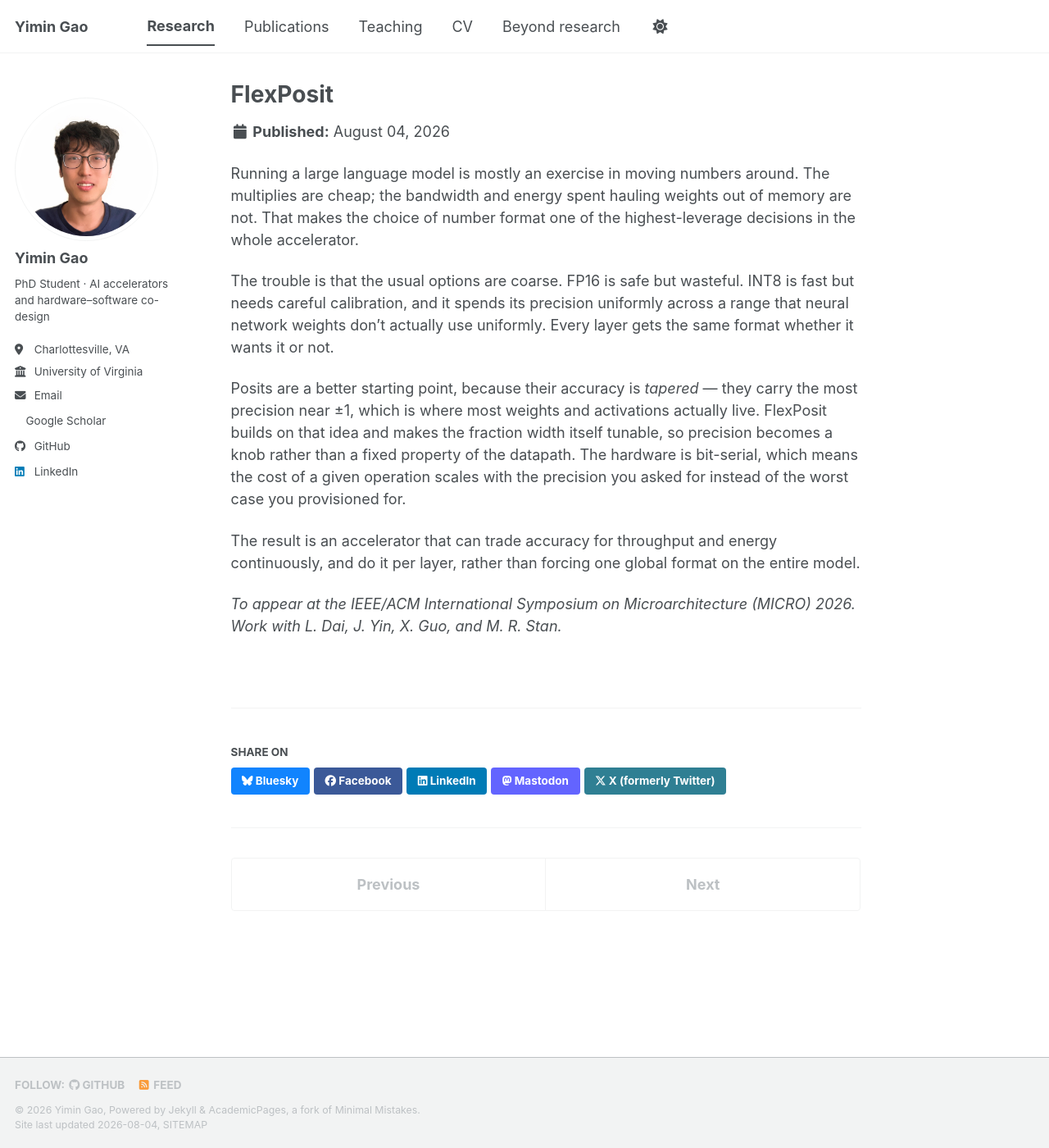
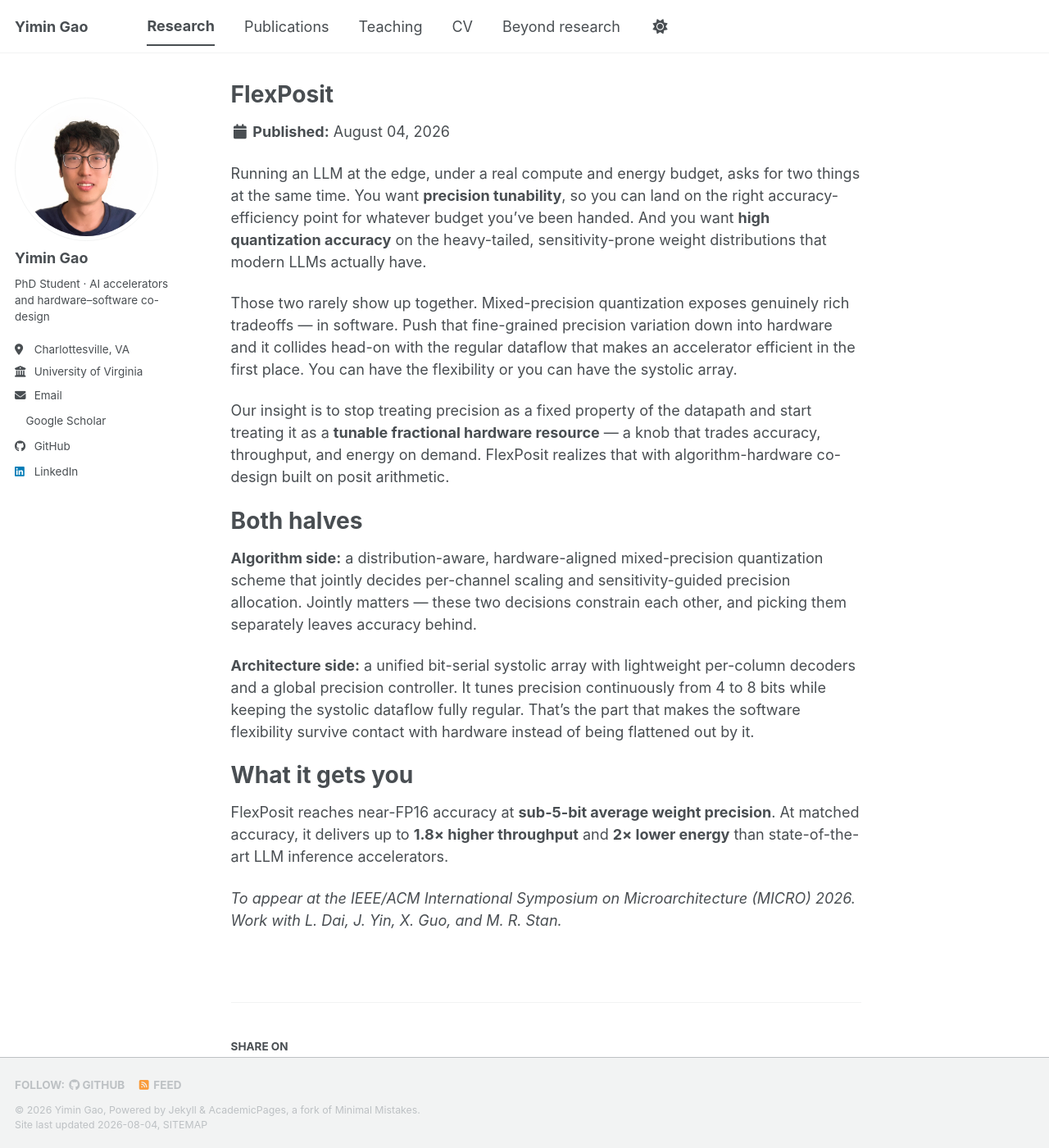
Before and after one commit to YiminGao0113/YiminGao0113.github.io, a Jekyll site: the page built from _projects/flexposit.md, in a window 1280 px wide and 1400 px high. Shown: the whole window at 82% size. Built offline with Jekyll 4.4.1, drawn with Linux system fonts in a browser that asks for light colours; a style sheet for code colours, icons or effects is not loaded.

Commit message:
Correct the FlexPosit description
The previous version was substantially wrong. It attributed the design to
posit "tapered accuracy near +/-1" -- generic posit motivation I supplied
rather than the paper's actual argument -- described the tunable quantity
as the posit fraction field width, and placed precision allocation at
layer granularity. It also omitted the contribution entirely: the tension
between fine-grained mixed precision and the regular dataflow accelerators
need, and how the design resolves it.

Rewritten from the paper's own framing: precision as a tunable fractional
hardware resource; a distribution-aware quantization scheme jointly
choosing per-channel scaling and sensitivity-guided precision allocation;
a unified bit-serial systolic array with per-column decoders and a global
precision controller, continuous over 4-8 bits at fully regular dataflow.
Adds the results (near-FP16 accuracy below 5-bit average weight precision;
up to 1.8x throughput and 2x lower energy at matched accuracy), which were
missing. Homepage blurb and publication excerpt updated to match.

Co-Authored-By: Claude Opus 5 (1M context) <noreply@anthropic.com>

```diff
--- a/_projects/flexposit.md
+++ b/_projects/flexposit.md
@@ -3,32 +3,49 @@ title: "FlexPosit"
 collection: projects
 order: 1
 permalink: /projects/flexposit
-tagline: "Tunable fractional precision for LLM inference accelerators"
+tagline: "Precision as a continuously tunable hardware resource"
 status: "MICRO 2026"
-keywords: ["posit arithmetic", "LLM inference", "bit-serial", "accelerator design"]
-excerpt: "A precision-scalable posit accelerator that lets you dial in exactly as many fraction bits as a layer actually needs."
+keywords: ["posit arithmetic", "LLM inference", "mixed-precision quantization", "bit-serial systolic array"]
+excerpt: "Mixed-precision quantization gives you rich tradeoffs in software, then wrecks the regular dataflow accelerators depend on. FlexPosit gets both."
 ---
 
-Running a large language model is mostly an exercise in moving numbers around. The
-multiplies are cheap; the bandwidth and energy spent hauling weights out of memory
-are not. That makes the choice of number format one of the highest-leverage
-decisions in the whole accelerator.
+Running an LLM at the edge, under a real compute and energy budget, asks for two
+things at the same time. You want **precision tunability**, so you can land on the
+right accuracy-efficiency point for whatever budget you've been handed. And you
+want **high quantization accuracy** on the heavy-tailed, sensitivity-prone weight
+distributions that modern LLMs actually have.
 
-The trouble is that the usual options are coarse. FP16 is safe but wasteful. INT8
-is fast but needs careful calibration, and it spends its precision uniformly
-across a range that neural network weights don't actually use uniformly. Every
-layer gets the same format whether it wants it or not.
+Those two rarely show up together. Mixed-precision quantization exposes genuinely
+rich tradeoffs — in software. Push that fine-grained precision variation down into
+hardware and it collides head-on with the regular dataflow that makes an
+accelerator efficient in the first place. You can have the flexibility or you can
+have the systolic array.
 
-Posits are a better starting point, because their accuracy is *tapered* — they
-carry the most precision near ±1, which is where most weights and activations
-actually live. FlexPosit builds on that idea and makes the fraction width itself
-tunable, so precision becomes a knob rather than a fixed property of the datapath.
-The hardware is bit-serial, which means the cost of a given operation scales with
-the precision you asked for instead of the worst case you provisioned for.
+Our insight is to stop treating precision as a fixed property of the datapath and
+start treating it as a **tunable fractional hardware resource** — a knob that
+trades accuracy, throughput, and energy on demand. FlexPosit realizes that with
+algorithm-hardware co-design built on posit arithmetic.
 
-The result is an accelerator that can trade accuracy for throughput and energy
-continuously, and do it per layer, rather than forcing one global format on the
-entire model.
+Both halves
+======
+
+**Algorithm side:** a distribution-aware, hardware-aligned mixed-precision
+quantization scheme that jointly decides per-channel scaling and
+sensitivity-guided precision allocation. Jointly matters — these two decisions
+constrain each other, and picking them separately leaves accuracy behind.
+
+**Architecture side:** a unified bit-serial systolic array with lightweight
+per-column decoders and a global precision controller. It tunes precision
+continuously from 4 to 8 bits while keeping the systolic dataflow fully regular.
+That's the part that makes the software flexibility survive contact with hardware
+instead of being flattened out by it.
+
+What it gets you
+======
+
+FlexPosit reaches near-FP16 accuracy at **sub-5-bit average weight precision**. At
+matched accuracy, it delivers up to **1.8× higher throughput** and **2× lower
+energy** than state-of-the-art LLM inference accelerators.
 
 *To appear at the IEEE/ACM International Symposium on Microarchitecture
 (MICRO) 2026. Work with L. Dai, J. Yin, X. Guo, and M. R. Stan.*
```
Also changed, not shown: _pages/about.md (+1 -1 lines), _publications/2026-10-01-flexposit-micro.md (+1 -1 lines).
